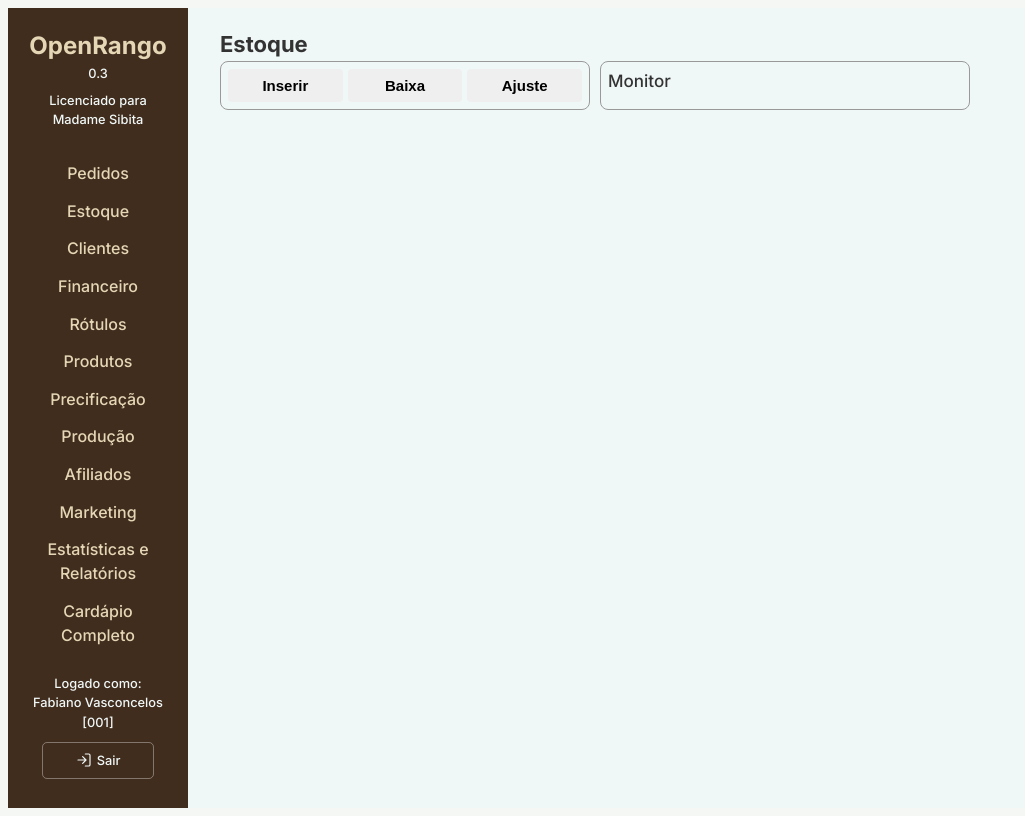
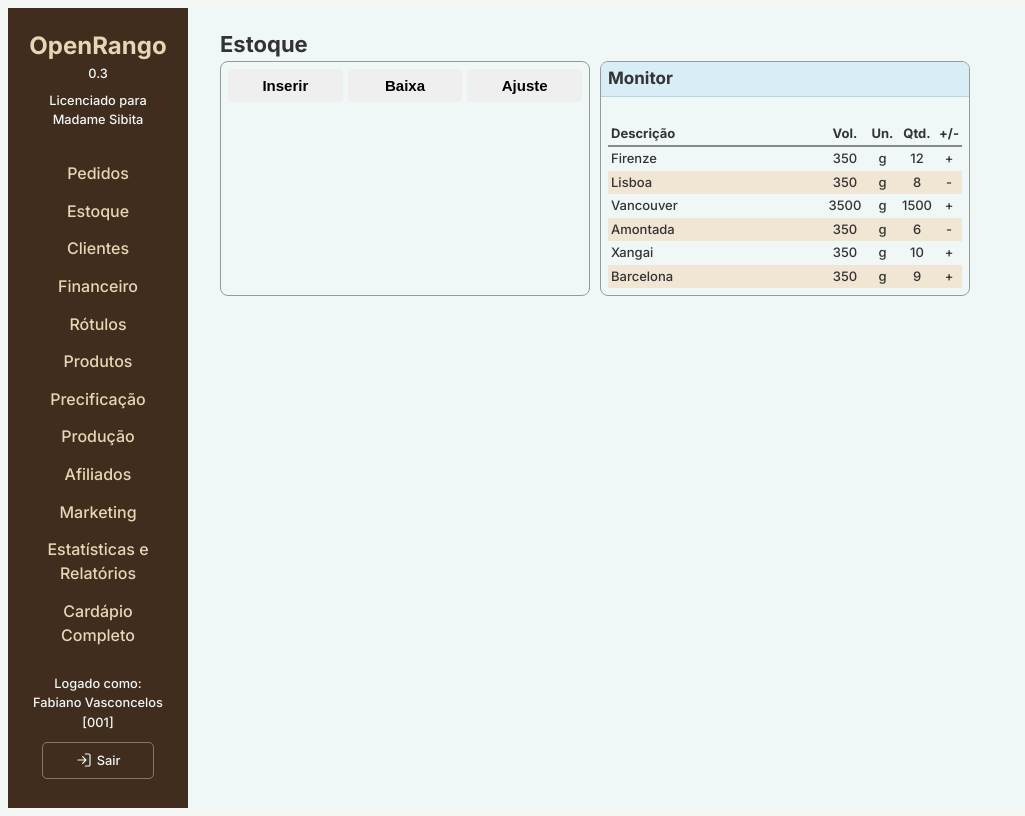
Before and after one commit to vasconcelos-fabiano/openrango, an Angular app in the folder frontend/: page /app/estoque in a window 1280 px wide. Shown: the whole page, without its empty margins (0-1025 px from the left). Built offline with nearby package versions, Linux system fonts and the light colour scheme; no server answers.

Commit message:
Refine inventory monitor layout

```diff
--- a/frontend/src/app/pages/estoque/estoque.css
+++ b/frontend/src/app/pages/estoque/estoque.css
@@ -47,6 +47,70 @@ h1 {
     font-size: 15px;
 }
 
+.estoque-tabela {
+    width: 100%;
+    border-collapse: collapse;
+    margin-top: 15px;
+    font-size: 13px;
+    table-layout: fixed;
+}
+
+.estoque-tabela th,
+.estoque-tabela td {
+    padding: 2px 3px;
+    border: none;
+    text-align: center;
+}
+
+.estoque-tabela th {
+    font-weight: 700;
+    border-bottom: 2px solid #888;
+}
+
+.estoque-tabela tbody tr:nth-child(even) {
+    background: rgba(242, 199, 159, 0.40);
+}
+
+.estoque-tabela th:first-child,
+.estoque-tabela td:first-child {
+    width: 100%;
+    text-align: left;
+}
+
+.estoque-tabela th:nth-child(2),
+.estoque-tabela td:nth-child(2) {
+    width: 38px;
+}
+
+.estoque-tabela th:nth-child(3),
+.estoque-tabela td:nth-child(3) {
+    width: 25px;
+}
+
+.estoque-tabela th:nth-child(4),
+.estoque-tabela td:nth-child(4) {
+    width: 32px;
+}
+
+.estoque-tabela th:nth-child(5),
+.estoque-tabela td:nth-child(5) {
+    width: 20px;
+}
+
+.estoque-tabela th:not(:first-child),
+.estoque-tabela td:not(:first-child) {
+    white-space: nowrap;
+}
+
+.titulo-monitor {
+    padding: 4px 7px;
+    margin: -7px -7px 10px;
+    background: #d9edf7;
+    border-radius: 7px 7px 0 0;
+    font-weight: 700;
+    border-bottom: 1px solid #b6d5e3;
+}
+
 @media (max-width: 440px) {
     .estoque-container {
         flex-direction: column;
--- a/frontend/src/app/pages/estoque/estoque.html
+++ b/frontend/src/app/pages/estoque/estoque.html
@@ -10,6 +10,67 @@
     </div>
 
     <div class="estoque-direita">
-        Monitor
+
+        <div class="titulo-monitor">
+            <span>Monitor</span>
+        </div>
+
+        <table class="estoque-tabela">
+            <thead>
+                <tr>
+                    <th>Descrição</th>
+                    <th>Vol.</th>
+                    <th>Un.</th>
+                    <th>Qtd.</th>
+                    <th>+/-</th>
+                </tr>
+            </thead>
+
+            <tbody>
+                <tr>
+                    <td>Firenze</td>
+                    <td>350</td>
+                    <td>g</td>
+                    <td>12</td>
+                    <td>+</td>
+                </tr>
+                <tr>
+                    <td>Lisboa</td>
+                    <td>350</td>
+                    <td>g</td>
+                    <td>8</td>
+                    <td>-</td>
+                </tr>
+                <tr>
+                    <td>Vancouver</td>
+                    <td>3500</td>
+                    <td>g</td>
+                    <td>1500</td>
+                    <td>+</td>
+                </tr>
+                <tr>
+                    <td>Amontada</td>
+                    <td>350</td>
+                    <td>g</td>
+                    <td>6</td>
+                    <td>-</td>
+                </tr>
+                <tr>
+                    <td>Xangai</td>
+                    <td>350</td>
+                    <td>g</td>
+                    <td>10</td>
+                    <td>+</td>
+                </tr>
+                <tr>
+                    <td>Barcelona</td>
+                    <td>350</td>
+                    <td>g</td>
+                    <td>9</td>
+                    <td>+</td>
+                </tr>
+            </tbody>
+        </table>
+
     </div>
 </div>
```
Lines whose indentation alone changed are shown as unchanged.
